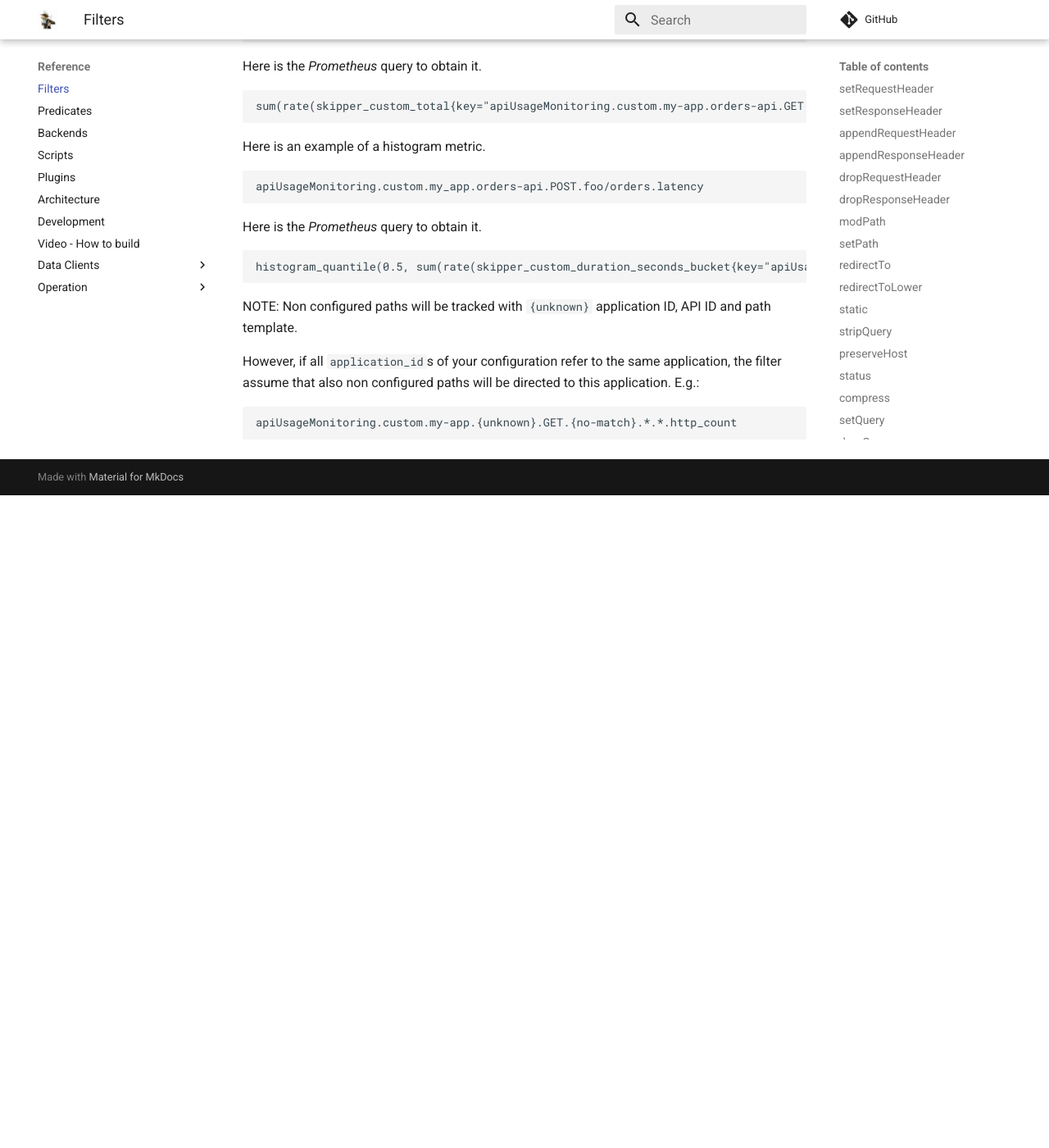
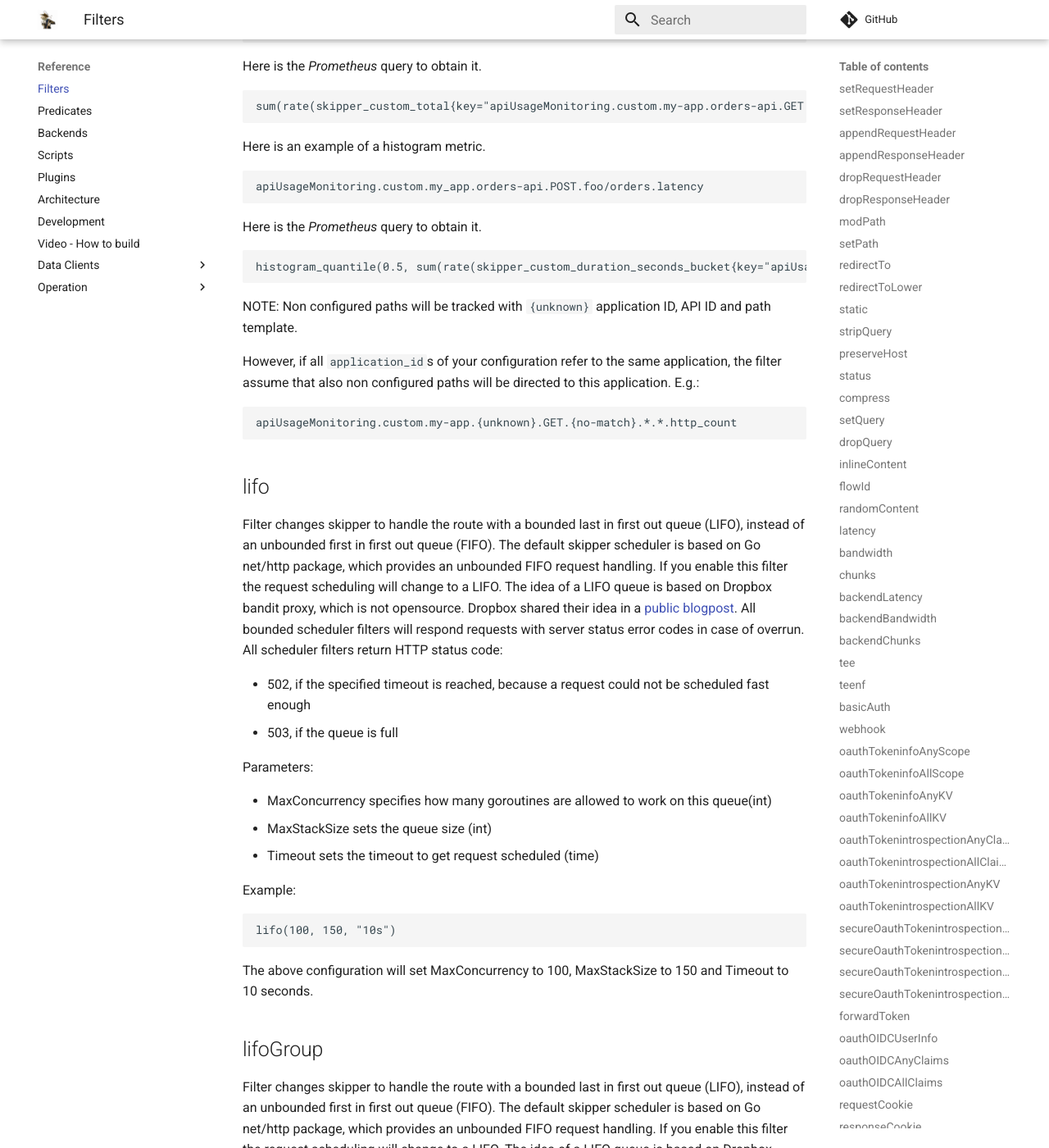
Before and after one commit to zalando/skipper, an MkDocs documentation site: the page built from docs/reference/filters.md, in a window 1280 px wide and 1400 px high, scrolled down 30735 px. Shown: the whole window at 82% size. Built offline with MkDocs 1.6.1 and Material for MkDocs 9.7.7, drawn with Linux system fonts in a browser that asks for light colours; comment, search, counter and statistics services are not loaded; before the commit the page ends 31339 px from its top, so only the background shows below that; some of the changed text lies outside the part shown.

````diff
--- a/docs/reference/filters.md
+++ b/docs/reference/filters.md
@@ -1392,3 +1392,67 @@ E.g.:
 ```
 apiUsageMonitoring.custom.my-app.{unknown}.GET.{no-match}.*.*.http_count
 ```
+
+## lifo
+
+Filter changes skipper to handle the route with a bounded last in
+first out queue (LIFO), instead of an unbounded first in first out
+queue (FIFO). The default skipper scheduler is based on Go net/http
+package, which provides an unbounded FIFO request handling. If you
+enable this filter the request scheduling will change to a LIFO.  The
+idea of a LIFO queue is based on Dropbox bandit proxy, which is not
+opensource. Dropbox shared their idea in a
+[public blogpost](https://blogs.dropbox.com/tech/2018/03/meet-bandaid-the-dropbox-service-proxy/).
+All bounded scheduler filters will respond requests with server status error
+codes in case of overrun. All scheduler filters return HTTP status code:
+
+- 502, if the specified timeout is reached, because a request could not be scheduled fast enough
+- 503, if the queue is full
+
+Parameters:
+
+* MaxConcurrency specifies how many goroutines are allowed to work on this queue(int)
+* MaxStackSize sets the queue size (int)
+* Timeout sets the timeout to get request scheduled (time)
+
+Example:
+
+```
+lifo(100, 150, "10s")
+```
+
+The above configuration will set MaxConcurrency to 100, MaxStackSize
+to 150 and Timeout to 10 seconds.
+
+## lifoGroup
+
+Filter changes skipper to handle the route with a bounded last in
+first out queue (LIFO), instead of an unbounded first in first out
+queue (FIFO). The default skipper scheduler is based on Go net/http
+package, which provides an unbounded FIFO request handling. If you
+enable this filter the request scheduling will change to a LIFO.  The
+idea of a LIFO queue is based on Dropbox bandit proxy, which is not
+opensource. Dropbox shared their idea in a
+[public blogpost](https://blogs.dropbox.com/tech/2018/03/meet-bandaid-the-dropbox-service-proxy/).
+All bounded scheduler filters will respond requests with server status error
+codes in case of overrun. All scheduler filters return HTTP status code:
+
+- 502, if the specified timeout is reached, because a request could not be scheduled fast enough
+- 503, if the queue is full
+
+Parameters:
+
+* GroupName to group multiple one or many routes to the same queue, which have to have the same settings (string)
+* MaxConcurrency specifies how many goroutines are allowed to work on this queue(int)
+* MaxStackSize sets the queue size (int)
+* Timeout sets the timeout to get request scheduled (time)
+
+Example:
+
+```
+lifoGroup("mygroup", 100, 150, "10s")
+```
+
+The above configuration will set MaxConcurrency to 100, MaxStackSize
+to 150 and Timeout to 10 seconds for the lifoGroup "mygroup", that can
+be shared between more than routes.
````
Also changed, not shown: docs/operation/operation.md (+17 -0 lines), 1 other file.
